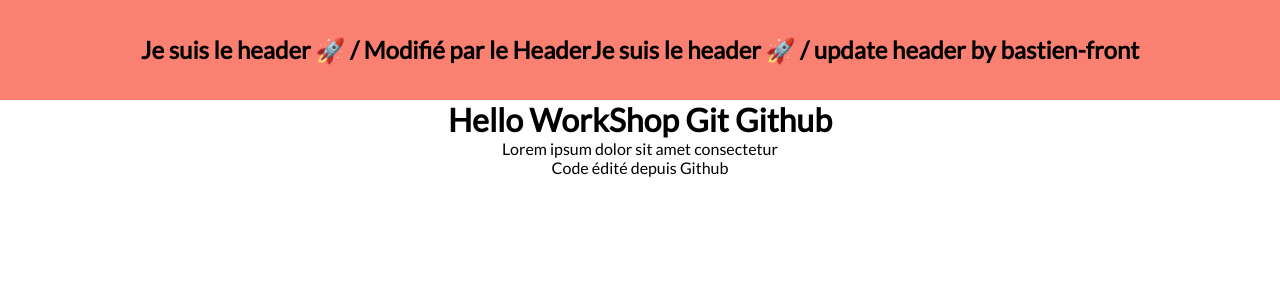
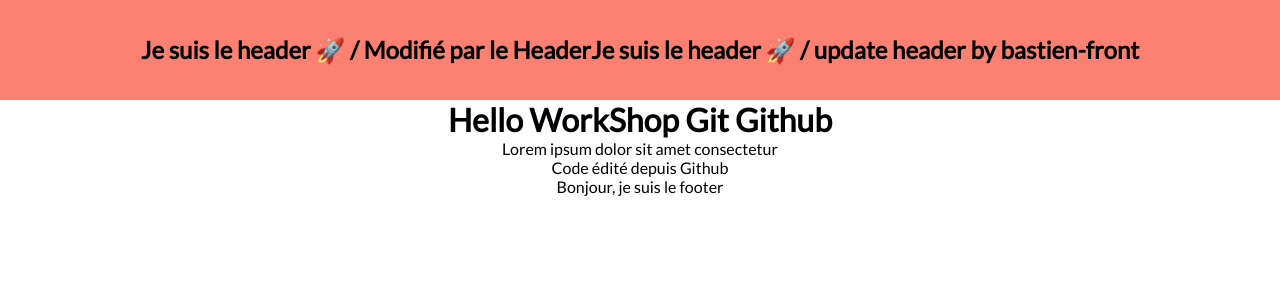
Before and after one commit to BastienLairis/workshop-git-github, a React (Create React App) app: page / in a window 1280 px wide. Shown: the top 300 px of the page. Built offline with nearby package versions, Linux system fonts and the light colour scheme.

Commit message:
add component Footer

```diff
--- a/src/App.js
+++ b/src/App.js
@@ -2,6 +2,7 @@
 
 //components
 import Header from "./components/Header";
+import Footer from "./components/Footer";
 
 function App() {
   return (
@@ -10,6 +11,7 @@
       <h1>Hello WorkShop Git Github</h1>
       <p>Lorem ipsum dolor sit amet consectetur</p>
       <p>Code édité depuis Github</p>
+      <Footer />
     </div>
   );
 }
--- /dev/null
+++ b/src/components/Footer.js
@@ -0,0 +1,5 @@
+const Footer = () => {
+  return <footer>Bonjour, je suis le footer</footer>;
+};
+
+export default Footer;
```
